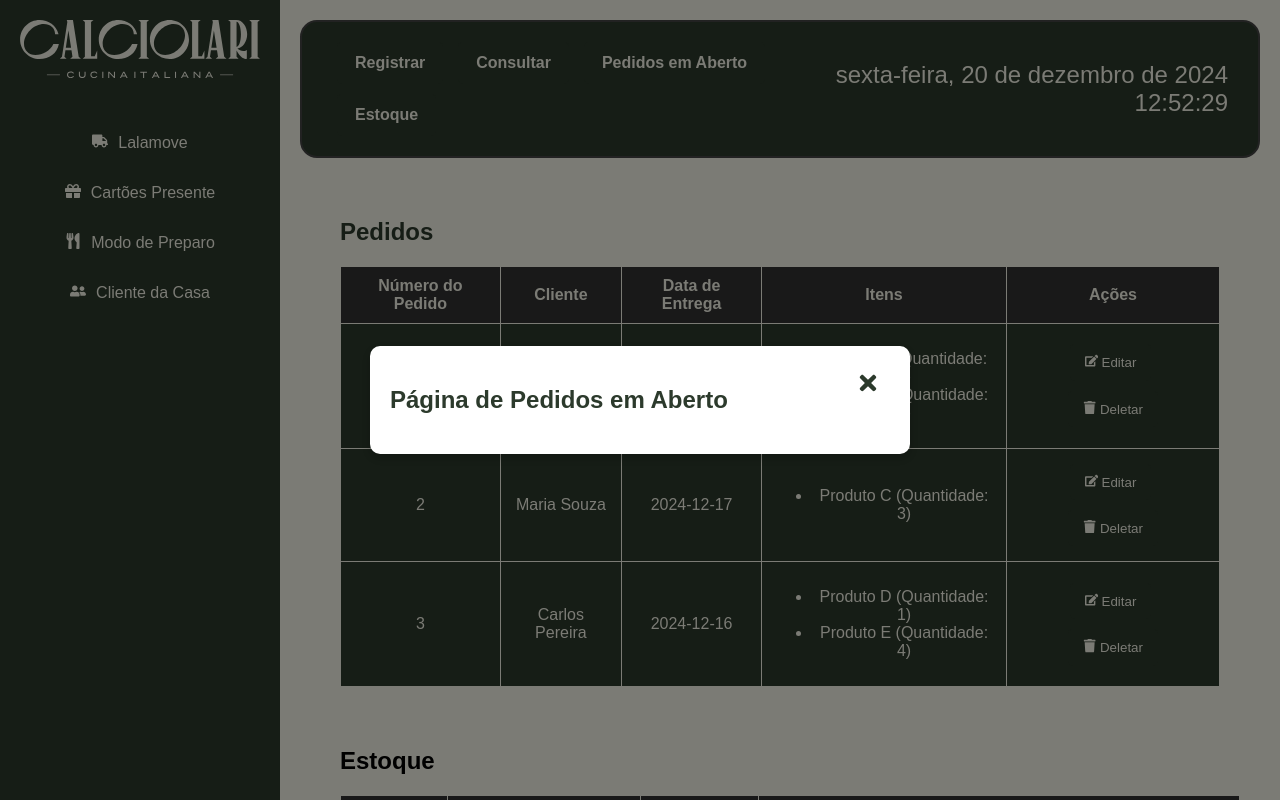
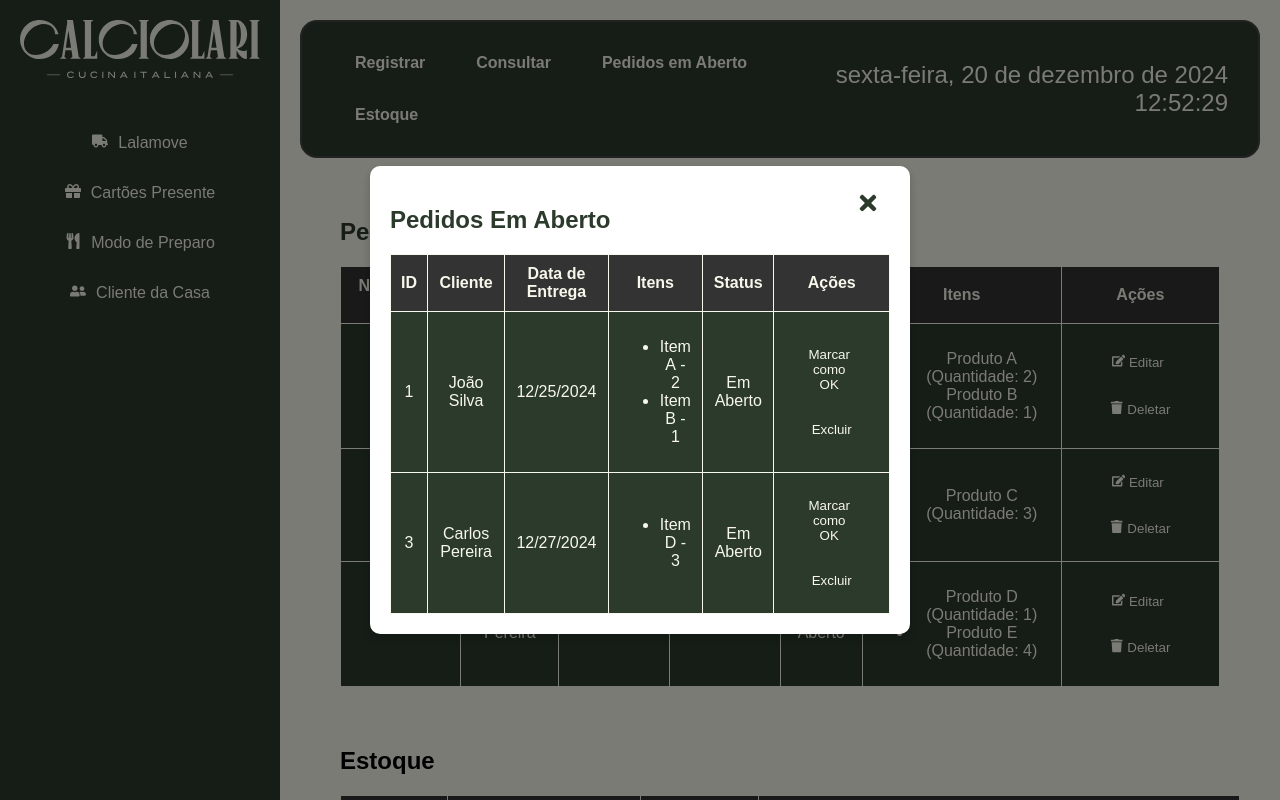
Before and after one commit to heyluannlucas/calciolari-app, a React (Create React App) app: page / in a window 1280 px wide. Both pictures are taken after a click on the button "Pedidos em Aberto". Shown: the top 800 px of the page. Built offline with nearby package versions, Linux system fonts and the light colour scheme.

Commit message:
add: listar produtos add:criar pedidos

```diff
--- a/src/components/Estoque.js
+++ b/src/components/Estoque.js
@@ -3,9 +3,9 @@ import { FaEdit, FaSave, FaPlusCircle, FaMinusCircle } from "react-icons/fa";
 
 function Estoque() {
   const [estoque, setEstoque] = useState([]);
-  const [editingRow, setEditingRow] = useState(null); // Linha em edição
-  const [reabastecendoItem, setReabastecendoItem] = useState(null); // Item para reabastecer
-  const [abatendoItem, setAbatendoItem] = useState(null); // Item para abater
+  const [editingRow, setEditingRow] = useState(null);
+  const [reabastecendoItem, setReabastecendoItem] = useState(null);
+  const [abatendoItem, setAbatendoItem] = useState(null);
 
   useEffect(() => {
     const mockEstoque = [
--- a/src/components/OverlayPage.js
+++ b/src/components/OverlayPage.js
@@ -4,6 +4,7 @@ import CriarCliente from "../pages/CriarCliente";
 import CriarProduto from "../pages/CriarProduto";
 import CriarPedido from "../pages/CriarPedido";
 import ConsultarProdutos from "../pages/ConsultarProdutos";
+import ListarPedidos from "../pages/ListarPedidos";
 
 function OverlayPage({ page, onClose }) {
   const renderPageContent = () => {
@@ -17,7 +18,7 @@ function OverlayPage({ page, onClose }) {
       case "Consultar":
         return <ConsultarProdutos />;
       case "Pedidos em Aberto":
-        return <h2>Página de Pedidos em Aberto</h2>;
+        return <ListarPedidos />;
       case "Estoque":
         return <h2>Página de Estoque</h2>;
       default:
--- a/src/components/Pedidos.js
+++ b/src/components/Pedidos.js
@@ -10,7 +10,9 @@ function Pedidos() {
       {
         orderNumber: 1,
         customerName: "João Silva",
+        orderDate: "2024-12-15", // New field: Pedido em (data)
         deliveryDate: "2024-12-18",
+        status: "Em Aberto", // New field: Status
         items: [
           { name: "Produto A", quantity: 2 },
           { name: "Produto B", quantity: 1 },
@@ -19,15 +21,17 @@ function Pedidos() {
       {
         orderNumber: 2,
         customerName: "Maria Souza",
+        orderDate: "2024-12-14",
         deliveryDate: "2024-12-17",
-        items: [
-          { name: "Produto C", quantity: 3 },
-        ],
+        status: "OK",
+        items: [{ name: "Produto C", quantity: 3 }],
       },
       {
         orderNumber: 3,
         customerName: "Carlos Pereira",
+        orderDate: "2024-12-13",
         deliveryDate: "2024-12-16",
+        status: "Em Aberto",
         items: [
           { name: "Produto D", quantity: 1 },
           { name: "Produto E", quantity: 4 },
@@ -48,7 +52,7 @@ function Pedidos() {
   const handleDeleteClick = (orderNumber) => {
     const confirmDelete = window.confirm("Tem certeza que deseja deletar este pedido?");
     if (confirmDelete) {
-      const updatedPedidos = pedidos.filter(pedido => pedido.orderNumber !== orderNumber);
+      const updatedPedidos = pedidos.filter((pedido) => pedido.orderNumber !== orderNumber);
       setPedidos(updatedPedidos);
     }
   };
@@ -70,7 +74,9 @@ function Pedidos() {
           <tr>
             <th>Número do Pedido</th>
             <th>Cliente</th>
+            <th>Pedido em (Data)</th>
             <th>Data de Entrega</th>
+            <th>Status</th>
             <th>Itens</th>
             <th>Ações</th>
           </tr>
@@ -96,12 +102,38 @@ function Pedidos() {
                   {editingRow === index ? (
                     <input
                       type="date"
+                      name="orderDate"
+                      value={pedido.orderDate}
+                      onChange={(e) => handleChange(e, index)}
+                    />
+                  ) : (
+                    pedido.orderDate
+                  )}
+                </td>
+                <td>
+                  {editingRow === index ? (
+                    <input
+                      type="date"
                       name="deliveryDate"
                       value={pedido.deliveryDate}
                       onChange={(e) => handleChange(e, index)}
                     />
                   ) : (
                     pedido.deliveryDate
+                  )}
+                </td>
+                <td>
+                  {editingRow === index ? (
+                    <select
+                      name="status"
+                      value={pedido.status}
+                      onChange={(e) => handleChange(e, index)}
+                    >
+                      <option value="Em Aberto">Em Aberto</option>
+                      <option value="OK">OK</option>
+                    </select>
+                  ) : (
+                    pedido.status
                   )}
                 </td>
                 <td>
@@ -129,7 +161,7 @@ function Pedidos() {
             ))
           ) : (
             <tr>
-              <td colSpan="5">Nenhum pedido encontrado.</td>
+              <td colSpan="7">Nenhum pedido encontrado.</td>
             </tr>
           )}
         </tbody>
--- a/src/pages/CriarCliente.js
+++ b/src/pages/CriarCliente.js
@@ -23,7 +23,7 @@ const CriarCliente = () => {
 
   return (
     <div className="criar-cliente">
-      <h2>Criar Cliente</h2>
+      <h2>Registrar Cliente</h2>
       <form onSubmit={handleSubmit}>
         <div className="form-group">
           <label htmlFor="name">Nome</label>
--- a/src/pages/CriarPedido.js
+++ b/src/pages/CriarPedido.js
@@ -1,12 +1,15 @@
 import React, { useState } from "react";
+import { FaTimes } from "react-icons/fa";
 import "../styles/CriarPedido.css";
 
-const CriarPedido = () => {
+const RegistrarPedido = () => {
   const [formData, setFormData] = useState({
     customerName: "",
     orderNumber: "",
     deliveryDate: "",
-    items: [{ itemName: "", quantity: "", price: "" }],
+    orderDate: "", // New field for "Pedido em (data)"
+    status: "Em Aberto", // New field for "Status"
+    items: [{ itemName: "", quantity: "" }],
   });
 
   const handleChange = (e) => {
@@ -24,7 +27,7 @@ const CriarPedido = () => {
   const handleAddItem = () => {
     setFormData({
       ...formData,
-      items: [...formData.items, { itemName: "", quantity: "", price: "" }],
+      items: [...formData.items, { itemName: "", quantity: "" }],
     });
   };
 
@@ -33,21 +36,53 @@ const CriarPedido = () => {
     setFormData({ ...formData, items: updatedItems });
   };
 
-  const handleSubmit = (e) => {
+  const handleSubmit = async (e) => {
     e.preventDefault();
-    console.log("Pedido criado:", formData);
-    // Aqui você pode enviar os dados para a API
-    setFormData({
-      customerName: "",
-      orderNumber: "",
-      deliveryDate: "",
-      items: [{ itemName: "", quantity: "", price: "" }],
-    });
+
+    const orderCreateDto = {
+      customerName: formData.customerName,
+      orderNumber: parseInt(formData.orderNumber, 10),
+      deliveryDate: new Date(formData.deliveryDate).toISOString(),
+      orderDate: new Date(formData.orderDate).toISOString(),
+      status: formData.status,
+      items: formData.items.map((item) => ({
+        itemName: item.itemName,
+        quantity: parseInt(item.quantity, 10),
+      })),
+    };
+
+    console.log("Enviando pedido:", orderCreateDto);
+
+    try {
+      const response = await fetch("/api/orders", {
+        method: "POST",
+        headers: {
+          "Content-Type": "application/json",
+        },
+        body: JSON.stringify(orderCreateDto),
+      });
+
+      if (!response.ok) {
+        throw new Error("Erro ao criar pedido");
+      }
+
+      console.log("Pedido criado com sucesso");
+      setFormData({
+        customerName: "",
+        orderNumber: "",
+        deliveryDate: "",
+        orderDate: "",
+        status: "Em Aberto",
+        items: [{ itemName: "", quantity: "" }],
+      });
+    } catch (error) {
+      console.error("Erro ao enviar pedido:", error);
+    }
   };
 
   return (
-    <div className="criar-pedido">
-      <h2>Criar Pedido</h2>
+    <div className="registrar-pedido">
+      <h2>Registrar Pedido</h2>
       <form onSubmit={handleSubmit}>
         <div className="form-group">
           <label htmlFor="customerName">Nome do Cliente</label>
@@ -74,6 +109,17 @@ const CriarPedido = () => {
           />
         </div>
         <div className="form-group">
+          <label htmlFor="orderDate">Pedido em (Data)</label>
+          <input
+            type="date"
+            id="orderDate"
+            name="orderDate"
+            value={formData.orderDate}
+            onChange={handleChange}
+            required
+          />
+        </div>
+        <div className="form-group">
           <label htmlFor="deliveryDate">Data de Entrega</label>
           <input
             type="date"
@@ -84,45 +130,41 @@ const CriarPedido = () => {
             required
           />
         </div>
+        <div className="form-group">
+          <label htmlFor="status">Status</label>
+          <select
+            id="status"
+            name="status"
+            value={formData.status}
+            onChange={handleChange}
+            required
+          >
+            <option value="Em Aberto">Em Aberto</option>
+            <option value="OK">OK</option>
+          </select>
+        </div>
 
         <h3>Itens do Pedido</h3>
         <div className="items-container">
           {formData.items.map((item, index) => (
             <div className="item-group" key={index}>
               <div className="form-group">
-                <label htmlFor={`itemName-${index}`}>Nome do Item</label>
                 <input
                   type="text"
-                  id={`itemName-${index}`}
                   name="itemName"
                   value={item.itemName}
                   onChange={(e) => handleItemChange(index, e)}
-                  placeholder="Digite o nome do item"
+                  placeholder="Nome do Item"
                   required
                 />
               </div>
               <div className="form-group">
-                <label htmlFor={`quantity-${index}`}>Quantidade</label>
                 <input
                   type="number"
-                  id={`quantity-${index}`}
                   name="quantity"
                   value={item.quantity}
                   onChange={(e) => handleItemChange(index, e)}
-                  placeholder="Digite a quantidade"
-                  required
-                />
-              </div>
-              <div className="form-group">
-                <label htmlFor={`price-${index}`}>Preço</label>
-                <input
-                  type="number"
-                  id={`price-${index}`}
-                  name="price"
-                  value={item.price}
-                  onChange={(e) => handleItemChange(index, e)}
-                  placeholder="Digite o preço"
-                  step="0.01"
+                  placeholder="Quantidade"
                   required
                 />
               </div>
@@ -131,7 +173,7 @@ const CriarPedido = () => {
                 className="remove-item-button"
                 onClick={() => handleRemoveItem(index)}
               >
-                Remover Item
+                <FaTimes />
               </button>
             </div>
           ))}
@@ -139,10 +181,12 @@ const CriarPedido = () => {
         <button type="button" className="add-item-button" onClick={handleAddItem}>
           Adicionar Item
         </button>
-        <button type="submit" className="submit-button">Criar Pedido</button>
+        <button type="submit" className="submit-button">
+          Registrar Pedido
+        </button>
       </form>
     </div>
   );
 };
 
-export default CriarPedido;
+export default RegistrarPedido;
--- a/src/pages/CriarProduto.js
+++ b/src/pages/CriarProduto.js
@@ -5,7 +5,7 @@ const CriarProduto = () => {
   const [formData, setFormData] = useState({
     code: "",
     name: "",
-    type: "Integral", // Valor padrão do select
+    type: "Integral",
     quantity: "",
     price: "",
   });
@@ -24,7 +24,7 @@ const CriarProduto = () => {
 
   return (
     <div className="criar-produto">
-      <h2>Criar Produto</h2>
+      <h2>Registrar Produto</h2>
       <form onSubmit={handleSubmit}>
         <div className="form-group">
           <label htmlFor="code">Código</label>
--- /dev/null
+++ b/src/pages/ListarPedidos.js
@@ -0,0 +1,128 @@
+import React, { useState, useEffect } from "react";
+import "../styles/CriarPedido.css";
+
+const ListaPedidos = () => {
+  const [pedidos, setPedidos] = useState([]);
+  const [loading, setLoading] = useState(true);
+
+  useEffect(() => {
+    const mockPedidos = [
+      {
+        id: 1,
+        customerName: "João Silva",
+        deliveryDate: "2024-12-25T00:00:00.000Z",
+        status: "Em Aberto",
+        items: [
+          { itemName: "Item A", quantity: 2 },
+          { itemName: "Item B", quantity: 1 },
+        ],
+      },
+      {
+        id: 2,
+        customerName: "Maria Oliveira",
+        deliveryDate: "2024-12-26T00:00:00.000Z",
+        status: "OK",
+        items: [
+          { itemName: "Item C", quantity: 5 },
+        ],
+      },
+      {
+        id: 3,
+        customerName: "Carlos Pereira",
+        deliveryDate: "2024-12-27T00:00:00.000Z",
+        status: "Em Aberto",
+        items: [
+          { itemName: "Item D", quantity: 3 },
+        ],
+      },
+    ];
+
+    setTimeout(() => {
+      setPedidos(mockPedidos);
+      setLoading(false);
+    }, 1000);
+  }, []);
+
+  const handleDelete = async (id) => {
+    try {
+      console.log(`Simulando exclusão do pedido com ID: ${id}`);
+      setPedidos((prevPedidos) => prevPedidos.filter((pedido) => pedido.id !== id));
+      console.log("Pedido excluído com sucesso");
+    } catch (error) {
+      console.error("Erro ao excluir pedido:", error);
+    }
+  };
+
+  const handleChangeStatus = (id) => {
+    setPedidos((prevPedidos) =>
+      prevPedidos.map((pedido) =>
+        pedido.id === id ? { ...pedido, status: "OK" } : pedido
+      )
+    );
+  };
+
+  if (loading) {
+    return <div>Carregando pedidos...</div>;
+  }
+
+  const pedidosEmAberto = pedidos.filter((pedido) => pedido.status === "Em Aberto");
+
+  if (pedidosEmAberto.length === 0) {
+    return <div>Nenhum pedido em aberto encontrado</div>;
+  }
+
+  return (
+    <div className="lista-pedidos">
+      <h2>Pedidos Em Aberto</h2>
+      <table className="pedidos-table">
+        <thead>
+          <tr>
+            <th>ID</th>
+            <th>Cliente</th>
+            <th>Data de Entrega</th>
+            <th>Itens</th>
+            <th>Status</th>
+            <th>Ações</th>
+          </tr>
+        </thead>
+        <tbody>
+          {pedidosEmAberto.map((pedido) => (
+            <tr key={pedido.id}>
+              <td>{pedido.id}</td>
+              <td>{pedido.customerName}</td>
+              <td>{new Date(pedido.deliveryDate).toLocaleDateString()}</td>
+              <td>
+                <ul>
+                  {pedido.items.map((item, index) => (
+                    <li key={index}>
+                      {item.itemName} - {item.quantity}
+                    </li>
+                  ))}
+                </ul>
+              </td>
+              <td>{pedido.status}</td>
+              <td>
+                <button
+                  className="change-status-button"
+                  onClick={() => handleChangeStatus(pedido.id)}
+                  style={{ marginRight: "10px", cursor: "pointer" }}
+                >
+                  Marcar como OK
+                </button>
+                <button
+                  className="delete-button"
+                  onClick={() => handleDelete(pedido.id)}
+                  style={{ cursor: "pointer" }}
+                >
+                  Excluir
+                </button>
+              </td>
+            </tr>
+          ))}
+        </tbody>
+      </table>
+    </div>
+  );
+};
+
+export default ListaPedidos;
--- /dev/null
+++ b/src/styles/ListarPedidos.css
@@ -0,0 +1,53 @@
+
+.lista-pedidos {
+    padding: 20px;
+    font-family: 'Work Sans', sans-serif;
+    color: #2C3A2C;
+    background: none;
+    width: 80%;
+    margin: 20px auto;
+  }
+
+  .lista-pedidos h2 {
+    text-align: center;
+    font-weight: bold;
+    margin-bottom: 20px;
+  }
+
+  .pedidos-table {
+    width: 100%;
+    border-collapse: collapse;
+    margin-top: 20px;
+  }
+
+  .pedidos-table th, .pedidos-table td {
+    border: 1px solid #444;
+    padding: 10px;
+    text-align: left;
+  }
+
+  .pedidos-table th {
+    background-color: #2C3A2C;
+    color: #fff;
+    font-weight: bold;
+  }
+
+  .pedidos-table td ul {
+    list-style: none;
+    padding: 0;
+    margin: 0;
+  }
+
+  .delete-button {
+    background: #2C3A2C;
+    color: #fff;
+    border: none;
+    padding: 8px 12px;
+    border-radius: 5px;
+    cursor: pointer;
+    font-size: 14px;
+  }
+
+  .delete-button:hover {
+    background: #444;
+  }
```
Also changed, not shown: src/styles/CriarPedido.css (+54 -22 lines).
